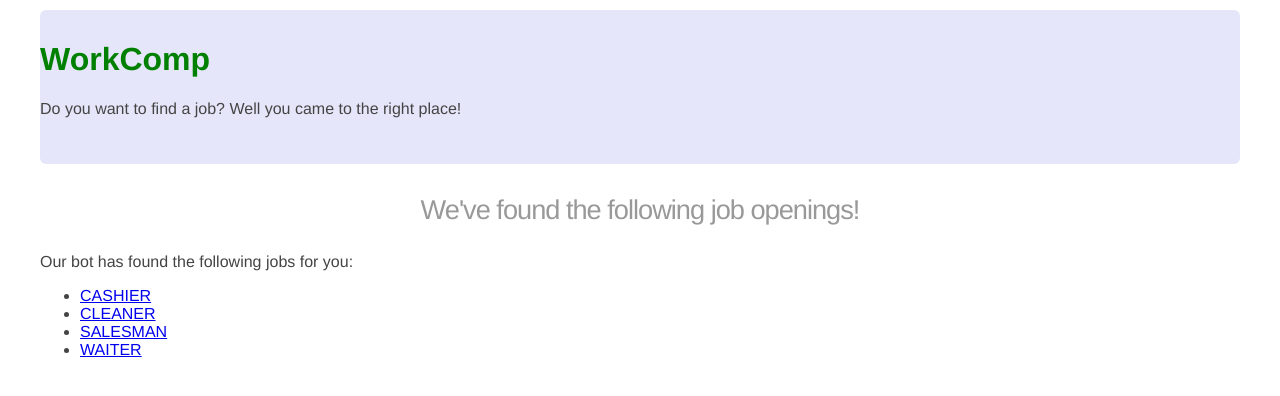
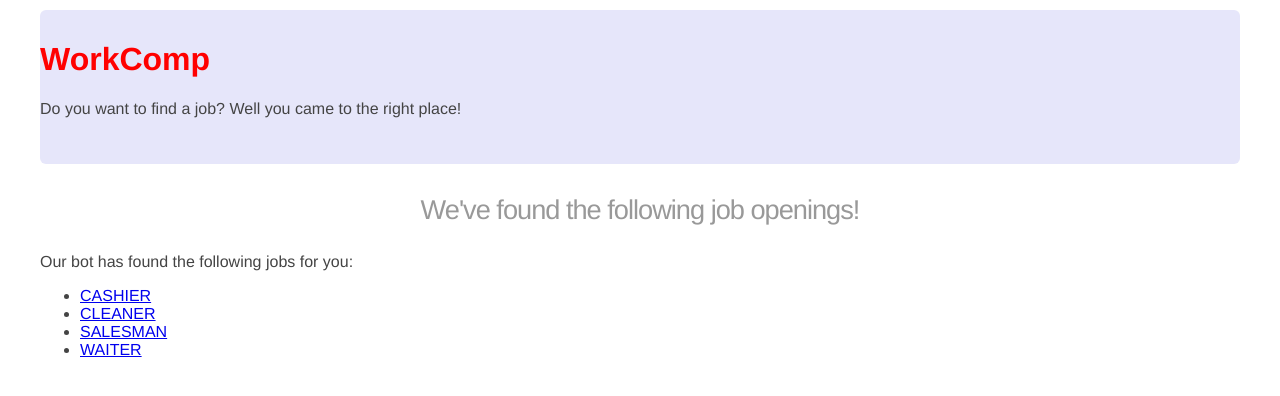
Before and after one commit to TheJess54321/Team-C, a Flask app: page / in a window 1280 px wide. Shown: the part 35-431 px from the top of the page. Run offline with Flask 2, Linux system fonts and the light colour scheme.

Commit message:
Update home.html

```diff
--- a/templates/home.html
+++ b/templates/home.html
@@ -4,7 +4,7 @@
     {% extends "layout.html" %}
 {% block content %}
    <div class="home">
-     <h1 style="color:green;">WorkComp</h1>
+     <h1 style="color:red;">WorkComp</h1>
      <p>Do you want to find a job? Well you came to the right place!</p>
    </div>
 
```
